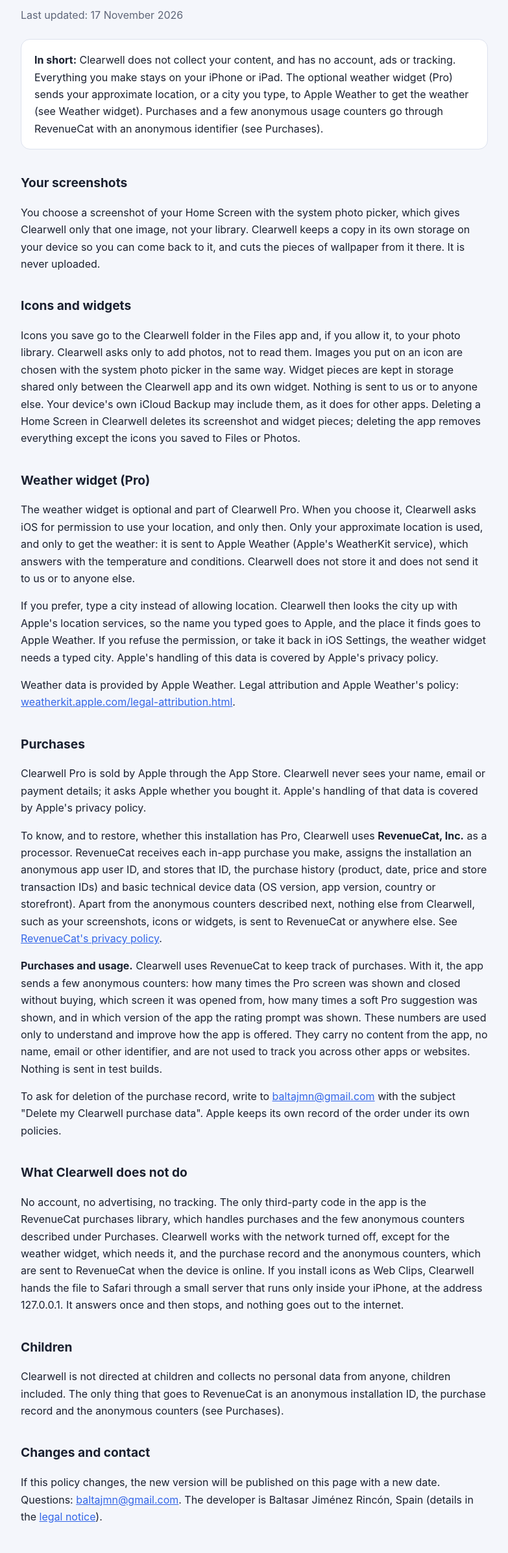
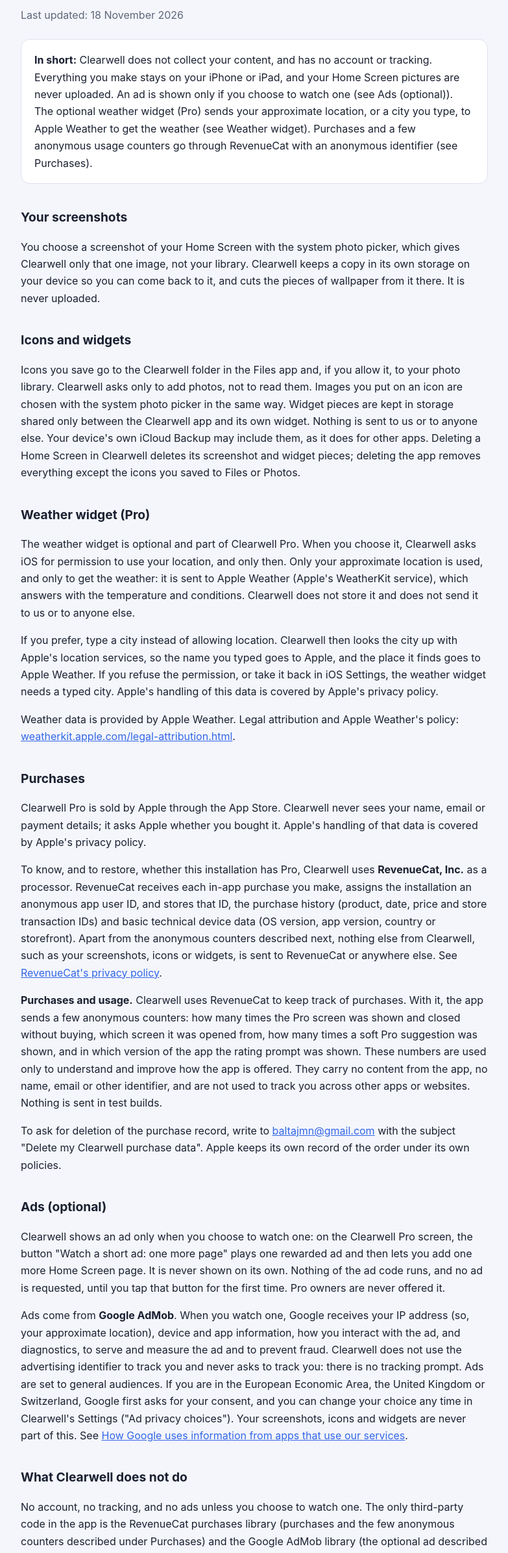
Before and after one commit to BaltaJmn/clearwell-privacy, a plain HTML site: page privacy/index.html in a window 1280 px wide. Shown: the part 155-2545 px from the top of the page at 65% size, without its empty margins (248-1031 px from the left). Drawn offline with Linux system fonts and the light colour scheme.

Commit message:
Privacy 1.6: optional rewarded ad (Google AdMob), no tracking
Co-Authored-By: Claude Sonnet 5.5 <noreply@anthropic.com>

```diff
--- a/privacy/index.html
+++ b/privacy/index.html
@@ -4,7 +4,7 @@
 <meta charset="utf-8">
 <meta name="viewport" content="width=device-width, initial-scale=1">
 <title>Clearwell Privacy Policy</title>
-<meta name="description" content="Clearwell does not collect your content and has no account, ads or tracking. Your screenshots, icons and widgets stay on your device. Purchases and a few anonymous usage counters go through RevenueCat with an anonymous identifier.">
+<meta name="description" content="Clearwell does not collect your content and has no account or tracking and shows an ad only if you choose to watch one. Your screenshots, icons and widgets stay on your device. Purchases and a few anonymous usage counters go through RevenueCat with an anonymous identifier.">
 <link rel="canonical" href="https://clearwell.baltajmn.dev/privacy/">
 <link rel="icon" href="/cw/icon-64.png" type="image/png">
 <link rel="stylesheet" href="/cw/site.css">
@@ -13,9 +13,9 @@
 <main>
 <a class="brand" href="/"><img src="/cw/icon-180.png" alt="">Clearwell</a>
 <h1>Privacy Policy</h1>
-<p class="lede">Last updated: 17 November 2026</p>
+<p class="lede">Last updated: 18 November 2026</p>
 
-<div class="box"><p><strong>In short:</strong> Clearwell does not collect your content, and has no account, ads or tracking. Everything you make stays on your iPhone or iPad. The optional weather widget (Pro) sends your approximate location, or a city you type, to Apple Weather to get the weather (see Weather widget). Purchases and a few anonymous usage counters go through RevenueCat with an anonymous identifier (see Purchases).</p></div>
+<div class="box"><p><strong>In short:</strong> Clearwell does not collect your content, and has no account or tracking. Everything you make stays on your iPhone or iPad, and your Home Screen pictures are never uploaded. An ad is shown only if you choose to watch one (see Ads (optional)). The optional weather widget (Pro) sends your approximate location, or a city you type, to Apple Weather to get the weather (see Weather widget). Purchases and a few anonymous usage counters go through RevenueCat with an anonymous identifier (see Purchases).</p></div>
 
 <h2>Your screenshots</h2>
 <p>You choose a screenshot of your Home Screen with the system photo picker, which gives Clearwell only that one image, not your library. Clearwell keeps a copy in its own storage on your device so you can come back to it, and cuts the pieces of wallpaper from it there. It is never uploaded.</p>
@@ -34,8 +34,12 @@
 <p><strong>Purchases and usage.</strong> Clearwell uses RevenueCat to keep track of purchases. With it, the app sends a few anonymous counters: how many times the Pro screen was shown and closed without buying, which screen it was opened from, how many times a soft Pro suggestion was shown, and in which version of the app the rating prompt was shown. These numbers are used only to understand and improve how the app is offered. They carry no content from the app, no name, email or other identifier, and are not used to track you across other apps or websites. Nothing is sent in test builds.</p>
 <p>To ask for deletion of the purchase record, write to <a href="mailto:baltajmn@gmail.com?subject=Delete%20my%20Clearwell%20purchase%20data">baltajmn@gmail.com</a> with the subject "Delete my Clearwell purchase data". Apple keeps its own record of the order under its own policies.</p>
 
+<h2>Ads (optional)</h2>
+<p>Clearwell shows an ad only when you choose to watch one: on the Clearwell Pro screen, the button "Watch a short ad: one more page" plays one rewarded ad and then lets you add one more Home Screen page. It is never shown on its own. Nothing of the ad code runs, and no ad is requested, until you tap that button for the first time. Pro owners are never offered it.</p>
+<p>Ads come from <strong>Google AdMob</strong>. When you watch one, Google receives your IP address (so, your approximate location), device and app information, how you interact with the ad, and diagnostics, to serve and measure the ad and to prevent fraud. Clearwell does not use the advertising identifier to track you and never asks to track you: there is no tracking prompt. Ads are set to general audiences. If you are in the European Economic Area, the United Kingdom or Switzerland, Google first asks for your consent, and you can change your choice any time in Clearwell's Settings ("Ad privacy choices"). Your screenshots, icons and widgets are never part of this. See <a href="https://policies.google.com/technologies/partner-sites" rel="noopener">How Google uses information from apps that use our services</a>.</p>
+
 <h2>What Clearwell does not do</h2>
-<p>No account, no advertising, no tracking. The only third-party code in the app is the RevenueCat purchases library, which handles purchases and the few anonymous counters described under Purchases. Clearwell works with the network turned off, except for the weather widget, which needs it, and the purchase record and the anonymous counters, which are sent to RevenueCat when the device is online. If you install icons as Web Clips, Clearwell hands the file to Safari through a small server that runs only inside your iPhone, at the address 127.0.0.1. It answers once and then stops, and nothing goes out to the internet.</p>
+<p>No account, no tracking, and no ads unless you choose to watch one. The only third-party code in the app is the RevenueCat purchases library (purchases and the few anonymous counters described under Purchases) and the Google AdMob library (the optional ad described under Ads). Your Home Screen pictures are always processed on your device. Clearwell works with the network turned off, except for the weather widget, which needs it, the purchase record and the anonymous counters, which are sent to RevenueCat when the device is online, and the optional ad, which needs a connection. If you install icons as Web Clips, Clearwell hands the file to Safari through a small server that runs only inside your iPhone, at the address 127.0.0.1. It answers once and then stops, and nothing goes out to the internet.</p>
 
 <h2>Children</h2>
 <p>Clearwell is not directed at children and collects no personal data from anyone, children included. The only thing that goes to RevenueCat is an anonymous installation ID, the purchase record and the anonymous counters (see Purchases).</p>
```
